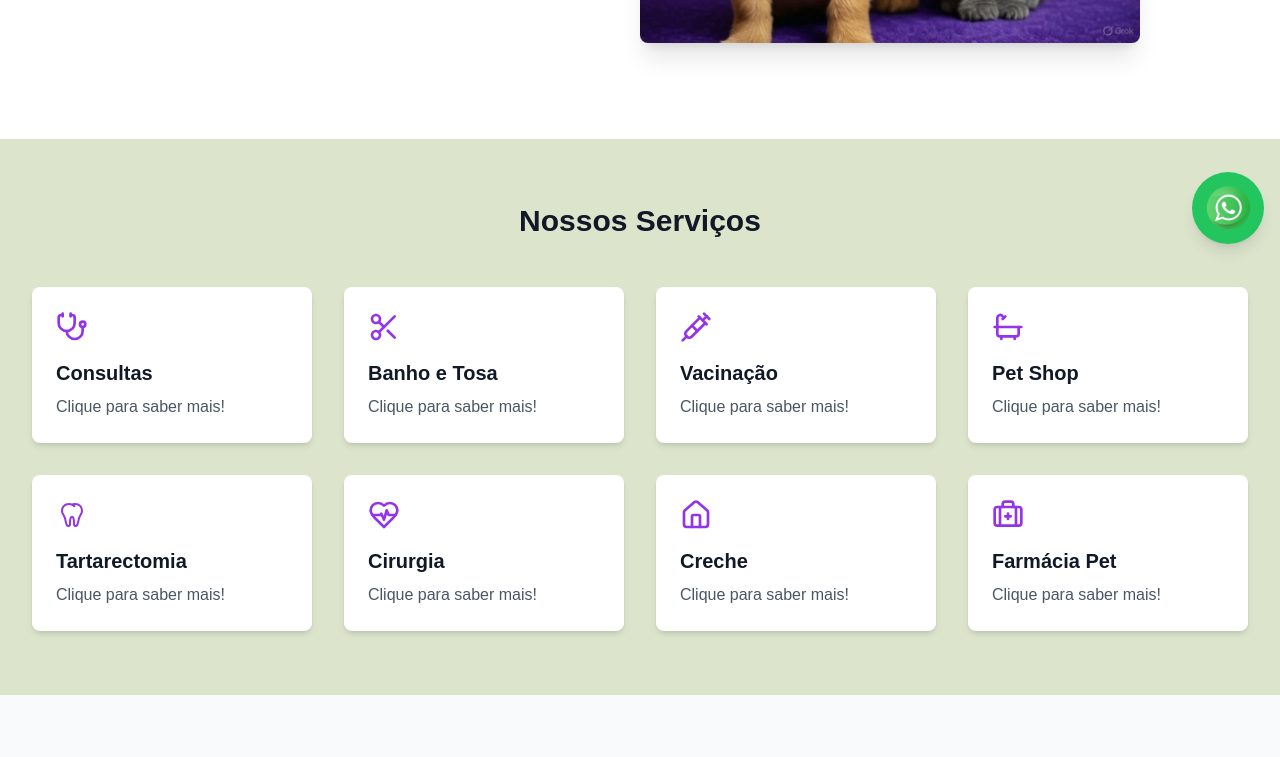
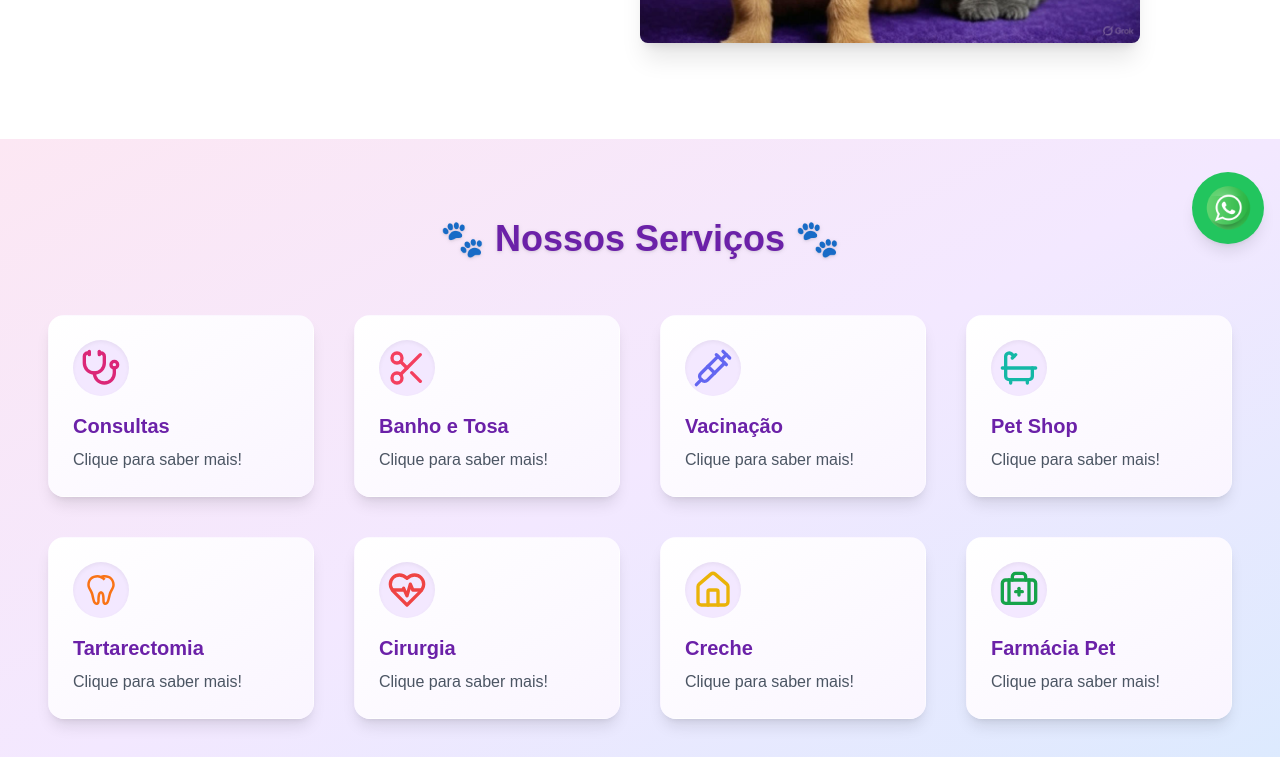
Before and after one commit to sevak19/imperio-dos-pets, a Next.js app: page / in a window 1280 px wide. Shown: the part 540-1297 px from the top of the page. Built offline with nearby package versions, Linux system fonts and the light colour scheme.

Commit message:
chore: catalog and services

```diff
--- a/src/app/components/ServiceCard.tsx
+++ b/src/app/components/ServiceCard.tsx
@@ -19,11 +19,13 @@ const ServiceCard: React.FC<ServiceCardProps> = ({
 }) => {
   return (
     <div
-      className="bg-white p-6 rounded-lg shadow-md hover:shadow-lg transition-transform duration-300 transform hover:scale-105 cursor-pointer"
+      className="bg-gradient-to-br from-white to-purple-50 p-6 rounded-2xl shadow-lg border border-transparent hover:border-purple-300 transition-all duration-300 transform hover:scale-105 cursor-pointer"
       onClick={() => openModal(title, description, wpplink, img)}
     >
-      <div className="text-purple-600 mb-4">{icon}</div>
-      <h3 className="text-xl font-semibold text-gray-900 mb-2">{title}</h3>
+      <div className="flex items-center justify-center w-14 h-14 rounded-full bg-purple-100 shadow-inner mb-4">
+        <div className="text-purple-600 text-2xl">{icon}</div>
+      </div>
+      <h3 className="text-xl font-bold text-purple-800 mb-2">{title}</h3>
       <p className="text-gray-600">Clique para saber mais!</p>
     </div>
   );
--- a/src/app/components/services.tsx
+++ b/src/app/components/services.tsx
@@ -1,11 +1,10 @@
 import React, { useState } from "react";
-import { Scissors, Syringe, Stethoscope, Bath, HeartPulse, BriefcaseMedical, House} from "lucide-react";
+import { Scissors, Syringe, Stethoscope, Bath, HeartPulse, BriefcaseMedical, House } from "lucide-react";
 import { LiaToothSolid } from "react-icons/lia";
 import Modal from "./modal";
 import ServiceCard from "./ServiceCard";
 
 const Services = () => {
-
   const [isModalOpen, setIsModalOpen] = useState(false);
   const [modalContent, setModalContent] = useState<{
     title: string;
@@ -25,79 +24,80 @@ const Services = () => {
   };
 
   return (
-    <div id="services" className="py-16 bg-customGreen">
-      <div className="max-w-7xl mx-auto px-4 sm:px-6 lg:px-8">
-        <h2 className="text-3xl font-bold text-center text-gray-900 mb-12">
-          Nossos Serviços
+    <div id="services" className="py-20 bg-gradient-to-br from-pink-100 via-purple-100 to-blue-100">
+      <div className="max-w-7xl mx-auto px-6 sm:px-8 lg:px-12">
+        <h2 className="text-4xl font-extrabold text-center text-purple-800 mb-14 drop-shadow">
+          🐾 Nossos Serviços 🐾
         </h2>
-        <div className="grid grid-cols-1 md:grid-cols-2 lg:grid-cols-4 gap-8">
+
+        <div className="grid grid-cols-1 sm:grid-cols-2 lg:grid-cols-4 gap-10">
           <ServiceCard
-            icon={<Stethoscope className="h-8 w-8" />}
+            icon={<Stethoscope className="h-10 w-10 text-pink-600" />}
             title="Consultas"
-            description="Atendimento personalizado para diagnósticos precisos e tratamentos eficazes."
+            description="Atendimento personalizado para diagnósticos precisos e tratamentos eficazes."
             openModal={openModal}
             wpplink="https://wa.me/553195306014?text=Olá,%20gostaria%20de%20agendar%20uma%20consulta."
             img="/dog1.png"
           />
           <ServiceCard
-            icon={<Scissors className="h-8 w-8" />}
+            icon={<Scissors className="h-10 w-10 text-rose-500" />}
             title="Banho e Tosa"
-            description="Cuidados estéticos e higiênicos para deixar seu pet sempre bonito e confortável."
+            description="Cuidados estéticos e higiênicos para deixar seu pet sempre bonito e confortável."
             openModal={openModal}
             wpplink="https://wa.me/553195306014?text=Olá,%20gostaria%20de%20saber%20mais%20sobre%20o%20Banho%20e%20Tosa."
             img="/cat1.png"
           />
           <ServiceCard
-            icon={<Syringe className="h-8 w-8" />}
+            icon={<Syringe className="h-10 w-10 text-indigo-500" />}
             title="Vacinação"
-            description="Proteção completa para prevenir doenças e manter seu pet saudável."
+            description="Proteção completa para prevenir doenças e manter seu pet saudável."
             openModal={openModal}
             wpplink="https://wa.me/553195306014?text=Olá,%20gostaria%20de%20saber%20mais%20sobre%20a%20Vacinação."
             img="/dog2.png"
           />
           <ServiceCard
-            icon={<Bath className="h-8 w-8" />}
+            icon={<Bath className="h-10 w-10 text-teal-500" />}
             title="Pet Shop"
-            description="Produtos e acessórios."
+            description="Produtos e acessórios para seu pet com muito amor e qualidade."
             openModal={openModal}
             wpplink="https://wa.me/553195306014?text=Olá,%20gostaria%20de%20saber%20mais%20sobre%20os%20Produtos%20e%20Acessórios."
             img="/cat2.png"
           />
           <ServiceCard
-            icon={<LiaToothSolid className="h-8 w-8" />}
+            icon={<LiaToothSolid className="h-10 w-10 text-orange-500" />}
             title="Tartarectomia"
-            description="Limpeza e higiene dentária do seu pet."
+            description="Limpeza e higiene dentária para um sorriso saudável."
             openModal={openModal}
             wpplink="https://wa.me/553195306014?text=Olá,%20gostaria%20de%20saber%20mais%20sobre%20a%20Tartarectomia."
             img="/dog3.png"
           />
           <ServiceCard
-            icon={<HeartPulse className="h-8 w-8" />}
+            icon={<HeartPulse className="h-10 w-10 text-red-500" />}
             title="Cirurgia"
-            description="Procedimentos cirúrgicos seguros e realizados por profissionais experientes."
+            description="Procedimentos seguros com profissionais experientes e cuidadosos."
             openModal={openModal}
-            wpplink="https://wa.me/553195306014?text=Olá,%20gostaria%20de%20saber%20mais%20sobre%20os%20Procedimentos%20Cirúrgicos."
+            wpplink="https://wa.me/553195306014?text=Olá,%20gostaria%20de%20saber%20mais%20sobre%20os%20Procedimentos%20Cirúrgicos."
             img="/cat3.png"
           />
           <ServiceCard
-            icon={<House className="h-8 w-8" />}
+            icon={<House className="h-10 w-10 text-yellow-500" />}
             title="Creche"
-            description="Cuidado, diversão e socialização para o seu cãozinho."
+            description="Cuidado e diversão durante o dia para o seu pet brincar e socializar."
             openModal={openModal}
             wpplink="https://wa.me/553195306014?text=Olá,%20gostaria%20de%20saber%20mais%20sobre%20a%20Creche."
             img="/dog4.png"
           />
           <ServiceCard
-            icon={<BriefcaseMedical className="h-8 w-8" />}
+            icon={<BriefcaseMedical className="h-10 w-10 text-green-600" />}
             title="Farmácia Pet"
-            description="Medicamentos e suplementos de qualidade para a saúde do seu pet."
+            description="Medicamentos e suplementos de qualidade para o bem-estar do seu bichinho."
             openModal={openModal}
             wpplink="https://wa.me/553195306014?text=Olá,%20gostaria%20de%20saber%20mais%20sobre%20a%20Farmácia%20Pet."
             img="/cat4.png"
           />
         </div>
       </div>
-      {/* Modal */}
+
       {isModalOpen && modalContent && (
         <Modal
           title={modalContent.title}
```
Also changed, not shown: public/catalogo/petshop/ossocenoura.png (added), public/catalogo/petshop/racaogato.png (added).
